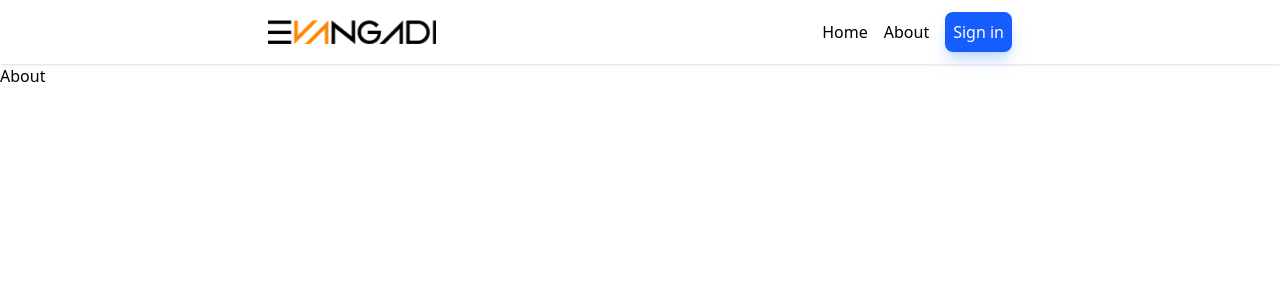
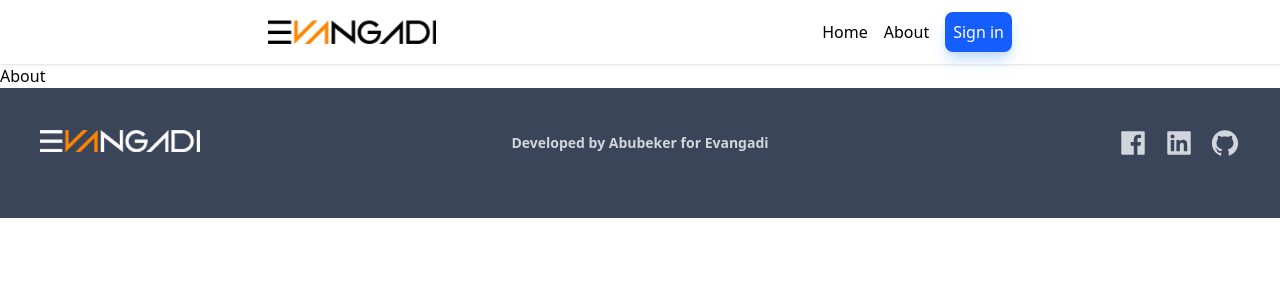
Before and after one commit to abubekernuru/evangadi-students-forum, a React (Vite) app in the folder client/: page /about in a window 1280 px wide. Shown: the top 300 px of the page. Built offline with nearby package versions, Linux system fonts and the light colour scheme.

Commit message:
create a footer

```diff
--- a/client/package.json
+++ b/client/package.json
@@ -13,6 +13,7 @@
     "@tailwindcss/vite": "^4.1.18",
     "react": "^19.2.0",
     "react-dom": "^19.2.0",
+    "react-icons": "^5.5.0",
     "react-router-dom": "^7.11.0"
   },
   "devDependencies": {
--- a/client/src/App.jsx
+++ b/client/src/App.jsx
@@ -7,6 +7,7 @@ import AsqQuestion from './pages/AsqQuestion.jsx'
 import About from './pages/About.jsx'
 import Header from './components/Header.jsx'
 import SignIn from './pages/SignIn.jsx'
+import Footer from './components/Footer.jsx'
 function App() {
 
   return (
@@ -21,6 +22,7 @@ function App() {
       <Route path='/qdetailanda' element={<QdetailandA />}></Route>
       <Route path='/about' element={<About />}></Route>
     </Routes>
+    <Footer />
   </BrowserRouter>
   )
 }
--- /dev/null
+++ b/client/src/components/Footer.jsx
@@ -0,0 +1,29 @@
+import darkLogo from '../assets/logo.png'
+import { Link } from 'react-router-dom';
+import { AiFillFacebook,AiFillLinkedin, AiFillGithub } from "react-icons/ai";
+
+function Footer() {
+  return (
+    <footer className='bg-[#3b455a] text-gray-300 p-10'>
+      <div className='max-w-7xl mx-auto flex flex-col md:flex-row justify-between items-center'>
+
+        <div className='flex-1'>
+        <img src={darkLogo} className='w-40 mb-6' alt="logo" />
+        </div>
+        <div className='flex-1 font-semibold md:text-center text-sm pb-5'>
+            Developed by <Link target="_blank" className='hover:underline' to={"https://www.linkedin.com/in/abubeker-nuru-861815251/"}>Abubeker</Link> for Evangadi
+        </div>
+        <div className='flex-1 '>
+            <div className='flex gap-4 text-3xl md:justify-end pb-5'>
+                <Link to={'#'} className='hover:text-white transition'><AiFillFacebook /></Link>
+                <Link target="_blank" to={'https://www.linkedin.com/in/abubeker-nuru-861815251/'} className='hover:text-white transition'><AiFillLinkedin /></Link>
+                <Link target="_blank" to={'https://github.com/abubekernuru'} className='hover:text-white transition'><AiFillGithub /></Link>
+            </div>
+        </div>
+
+    </div>
+    </footer>
+  )
+}
+
+export default Footer;
```
Also changed, not shown: 1 other file (tests, documents, lock files or other folders).
